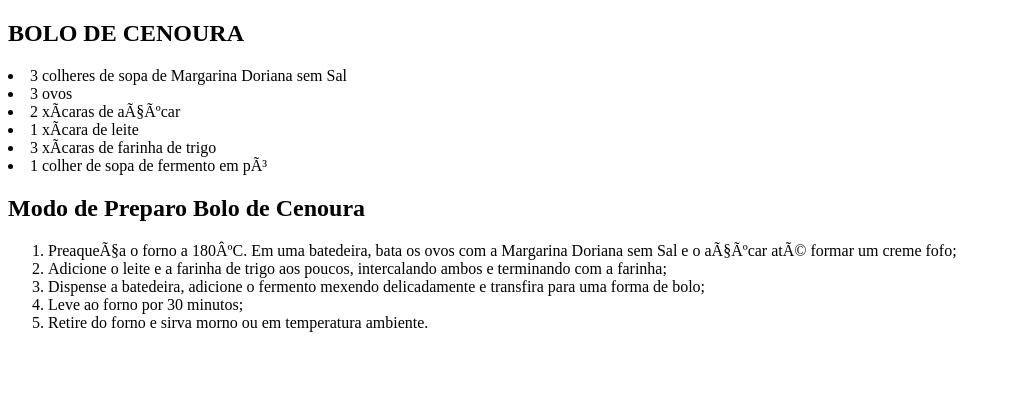
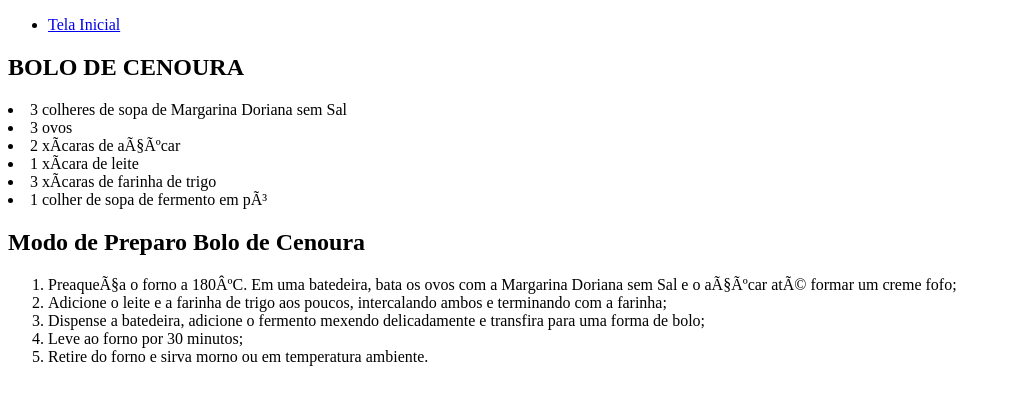
Before and after one commit to jacksonandradesilva/ProjetoReceita, a plain HTML site: page bolodecenoura.html in a window 1280 px wide. Shown: the whole page, without its empty margins (0-1011 px from the left). Drawn offline with Linux system fonts and the light colour scheme.

Commit message:
alteração na paginas colocando tela inicial em cada pagina

```diff
--- a/bolodecenoura.html
+++ b/bolodecenoura.html
@@ -2,6 +2,17 @@
 <html lang="pt-BR">
   <head>
     <met charset="UTF-08">
+
+        <title>RECEITA DE BOLO DE CENOURA</title>
+
+
+        <nav>
+
+          <ul>
+            <li><a href="index.html">Tela Inicial</a></li>
+
+          </ul>
+
 
         <section id="BOLO DE CENOURA">
 
```
Also changed, not shown: bolo de ovos.html (+9 -1 lines), bolodemacaxeira.html (+10 -0 lines).
